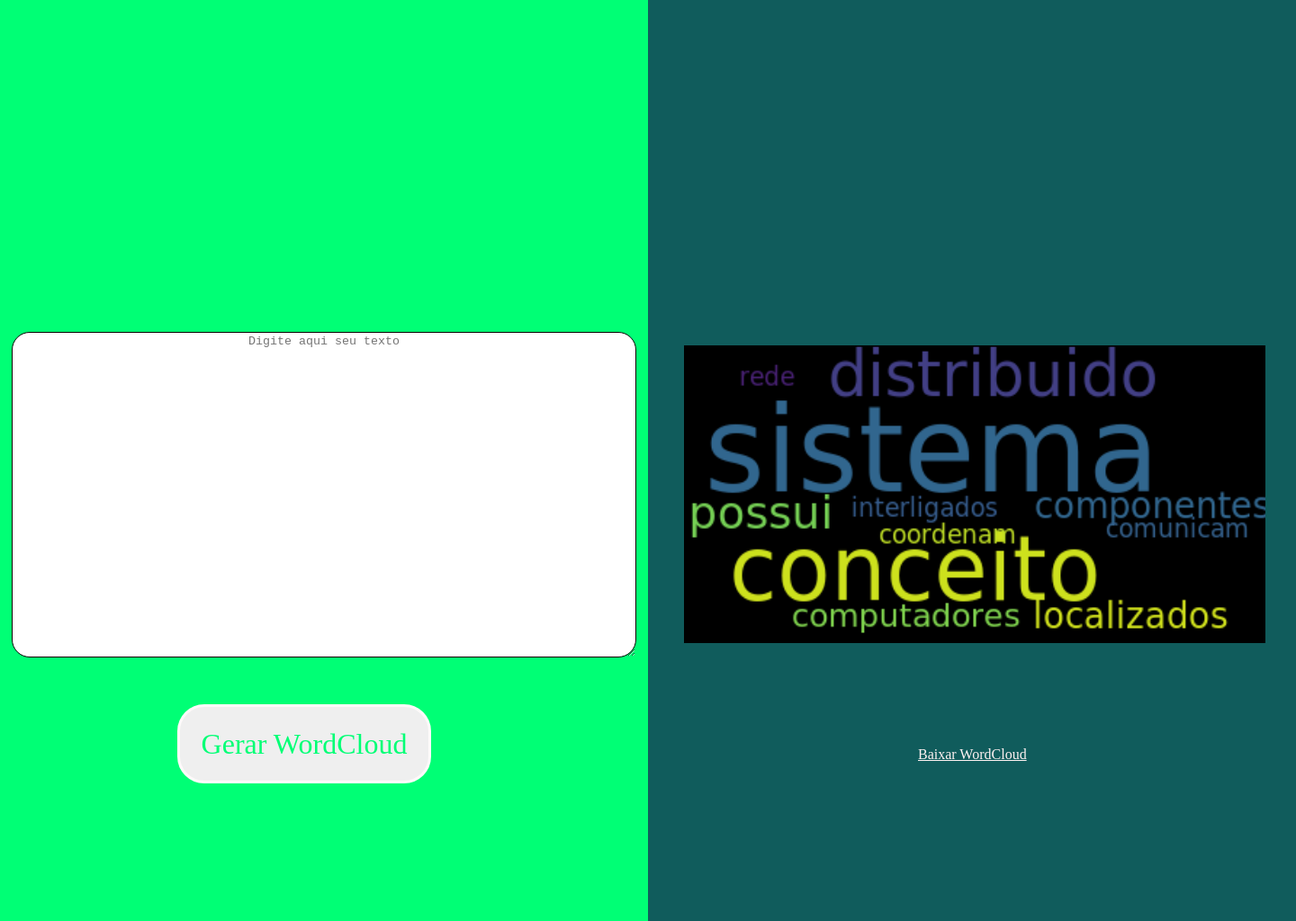
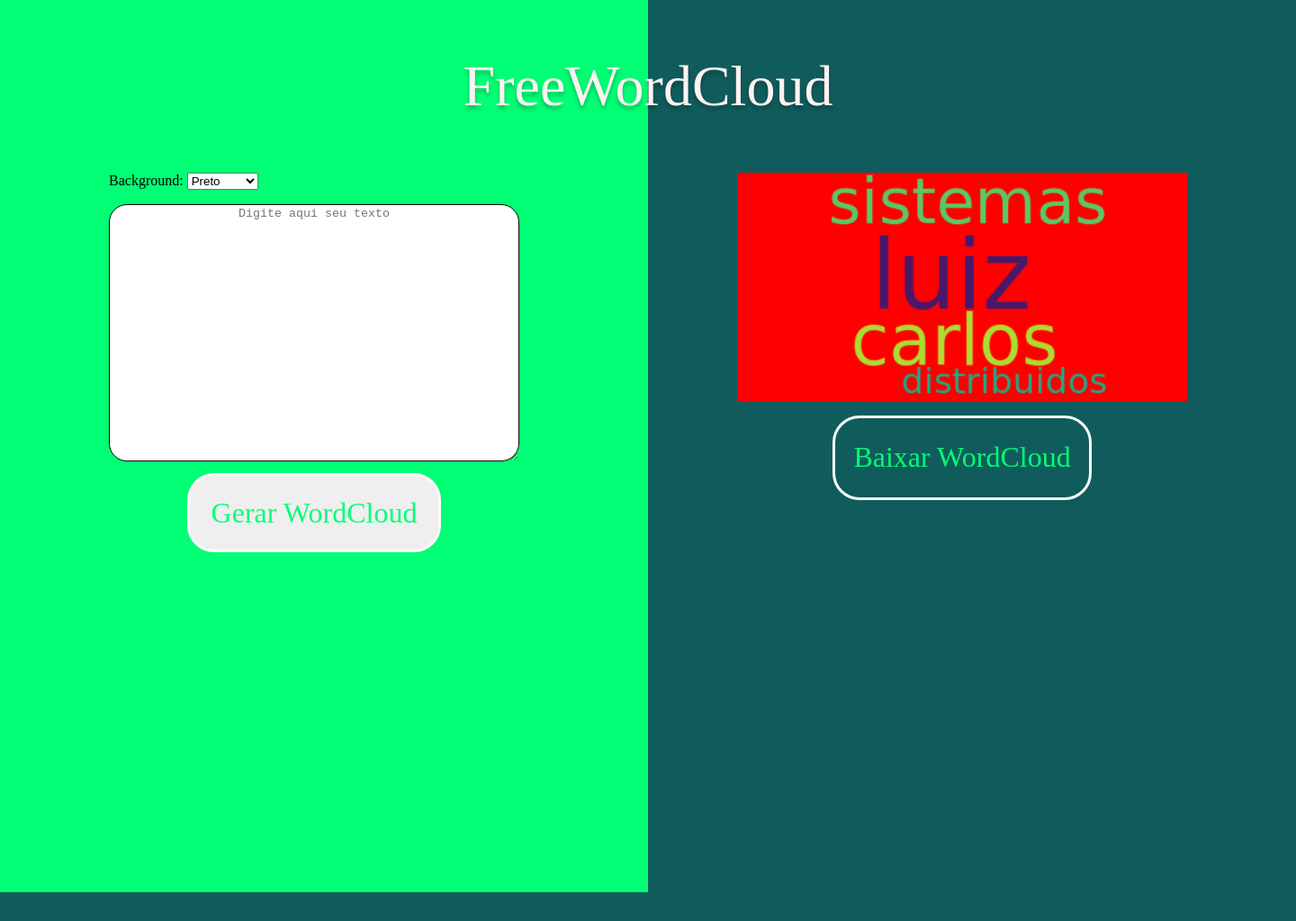
Before and after one commit to luizsfjr/Projeto-FreeWordCloud, a Flask app: page / in a window 1440 px wide. Shown: the whole page at 90% size. After the commit the page ends 992 px from the top, so only its background shows below. Run offline with Flask 2, Linux system fonts and the light colour scheme.

Commit message:
Atualizações segunda entrega

```diff
--- a/Cliente/main.py
+++ b/Cliente/main.py
@@ -3,8 +3,6 @@ from flask import Flask, render_template
 import requests
 from cairosvg import svg2png
 
-"""DIRETORIO = "/home/luiz/Dropbox/ufopa/8 semestre/Sistemas_distribuídos/Projeto_Free WordCloud_/\
-            Wordcloud from text/Cliente/static/images"""
 
 api = Flask(__name__)
 link = "http://127.0.0.1:5000/wordcloud?text="
@@ -16,9 +14,9 @@ def home():
 @api.route("/gerar", methods = ["GET", "POST"])
 def gerar():
     text = request.form["texto"]
-    #print(text)
+    cor = "&cor="+request.form["cor"]
     try:
-        response = requests.get(link+text)
+        response = requests.get(link+text+cor)
     except:
         return "Erro ao gerar wordcloud"
     svg = response.content
@@ -26,12 +24,6 @@ def gerar():
 
     return render_template("index.html")
 
-"""@api.route("/baixar", methods=["GET"])
-def baixar():
-    return send_from_directory(DIRETORIO, "./static/images/wordcloud.png", as_attachment=True)"""
-    #redirect(url_for('static', filename='./images/wordcloud.png'))
-
-
 
 if __name__ == "__main__":
     api.run(debug=True, port=8000)
--- a/Cliente/static/css/style.css
+++ b/Cliente/static/css/style.css
@@ -1,24 +1,9 @@
-.texto{
-    box-sizing: border-box;
-
-    position: absolute;
-    width: 694px;
-    height: 362px;
-    left: 13px;
-    top: 369px;
-
-    background: #FFFFFF;
-    border: 1px solid #000000;
-    border-radius: 20px;
+body{
+    margin: 0px;
+    overflow-y: hidden
 }
 
 h1{
-    position: absolute;
-    width: 479px;
-    height: 115px;
-    left: 507px;
-    top: 202px;
-
     font-family: 'Maitree';
     font-style: normal;
     font-weight: 400;
@@ -30,14 +15,54 @@ h1{
     text-shadow: 0px 4px 4px rgba(0, 0, 0, 0.25);
 }
 
+.container{
+    display: flex;
+    flex-direction: column;
+    background: linear-gradient(to left, #105C5C 50%, #00FF75 50%);
+}
+
+.titulo{
+    display: flex;
+    justify-content: center;
+}
+
+.box{
+    display: flex;
+    height: 100vh;
+    flex-direction: row;
+    justify-content: space-around;
+    align-items: flex-start;
+}
+
+.left-texto{
+    display: flex;
+    flex-direction: column;
+    align-items: center;
+}
+
+.mb{
+    margin-bottom: 1em;
+}
+
+.left{
+    display: flex;
+    align-items: center;
+}
+
+.texto{
+    width: 450px;
+    height: 280px;
+
+    background: #FFFFFF;
+    border: 1px solid #000000;
+    border-radius: 20px;
+}
+
 .button-up{
-    box-sizing: border-box;
 
-    position: absolute;
     width: 282px;
     height: 88px;
-    left: 197px;
-    top: 783px;
+    cursor: pointer;
 
     font-family: 'Maitree';
     font-style: normal;
@@ -55,41 +80,49 @@ h1{
     background: #00FF75;
 }
 
-body {
-    margin: 0px;
+.button-down{
+    width: 282px;
+    height: 88px;
+    cursor: pointer;
+
+    font-family: 'Maitree';
+    font-style: normal;
+    font-weight: 400;
+    font-size: 32px;
+    line-height: 53px;
+    color:#00FF75;
+
+    text-decoration: none;
+    display: flex;
+    justify-content: center;
+    align-items: center;
+
+    border: 3px solid #FFFAFA;
+    border-radius: 30px;
 }
 
-.container{
-    position: absolute;
-    width: 720px;
-    height: 1024px;
-    left: 0px;
-    top: 0px;
+.button-down:hover {
+    color: #fff;
     background: #00FF75;
 }
 
-.teste{
-    position: absolute;
-    width: 720px;
-    height: 1024px;
-    left: 720px;
-    top: 0px;
-    background: #105C5C;
+.right{
+    display: flex;
+    align-items: center;
+}
+
+.right-down{
+    display: flex;
+    flex-direction: column;
+    align-items: center;
 }
 
 .img {
-    position: absolute;
-    width: 646px;
-    height: 331px;
-    left: 760px;
-    top: 384px;
+    width: 500px;
+    height: 254px;
 }
 
 a{
-    position: absolute;
-    width: 282px;
     height: 88px;
-    left: 300px;
-    top: 830px;
     color: #FFF2F2;
 }
--- a/Cliente/templates/index.html
+++ b/Cliente/templates/index.html
@@ -1,25 +1,48 @@
 <!DOCTYPE html>
-<html>
+<html lang="pt-BR">
 <head>
-<title>FreeWordCloud</title>
-<link rel="stylesheet" href="{{ url_for('static', filename='css/style.css')}}">
+    <title>FreeWordCloud</title>
+    <meta charset="utf-8">
+    <meta name="viewport" content="width=device-width, initial-scale=1">
+    <link rel="stylesheet" href="{{ url_for('static', filename='css/style.css')}}">
 </head>
 <body>
+    <div class="container">
+        <div class="titulo">
+            <h1>FreeWordCloud</h1>
+        </div>
+        <div class="box">
+            <div class="left" border-radius="0px">
+                <form action="gerar" method="POST">
+                    <div class="cor mb" >
+                        <label for="account" class="form__label">Background:</label>
+                        <select name="cor">
+                        <option value="black">Preto</option>
+                        <option value="blue">Azul</option>
+                        <option value="white">Branco</option>
+                        <option value="red">Vermelho</option>
+                        <option value="yellow">Amarelo</option>
+                        <option value="green">Verde</option>
+                        </select>
+                    </div>
+                    <div class="left-texto">
+                        <textarea class="texto mb" placeholder="Digite aqui seu texto" type="text" name="texto" style="text-align: center"></textarea>
+                        <button class="button-up" type="submit" nome="gerar">Gerar WordCloud</button>
+                    </div>
+                </form>
+            </div>
+            <div class="right" border-radiux="0px">
+                <div class="right-down">
+                    <img class="img mb" src="{{ url_for('static', filename='images/wordcloud.png')}}">
+                    <a class="button-down" href="./static/images/wordcloud.png" download>Baixar WordCloud</a>
+                </div>
 
-    <div class="container" border-radius="0px">
-            <form action="gerar" method="POST">
-                <textarea
-                class="texto" placeholder="Digite aqui seu texto" name="texto" type="text"
-                wrap="hard" style="text-align: center"></textarea>
-                <button class="button-up" type="submit" nome="gerar">Gerar WordCloud</button>
-            </form>
+            </div>
+        </div>
     </div>
-    <div class="teste" border-radiux="0px">
-        <form action="baixar" method="POST">
-            <a href="./static/images/wordcloud.png" download>Baixar WordCloud</a>
-        </form>
-    </div>
-    <img class="img" src="{{ url_for('static', filename='images/wordcloud.png')}}">
+
+
+
 </body>
 
 </html>
--- a/Servidor/utils.py
+++ b/Servidor/utils.py
@@ -8,9 +8,6 @@ nltk.download('stopwords')
 def tokenize(text):
     return text.split()
 
-# Stopwords
-#with open('stopPort.txt') as f:
-#    stopwords_pt = f.read().split('\n')
 nltk_stop = set(stopwords.words('portuguese'))
 
 def remove_stop_words(text, stopWords):
```
Also changed, not shown: Servidor/WordCloud.py (+2 -5 lines), Servidor/main.py (+2 -13 lines), Cliente/static/images/wordcloud.png.
